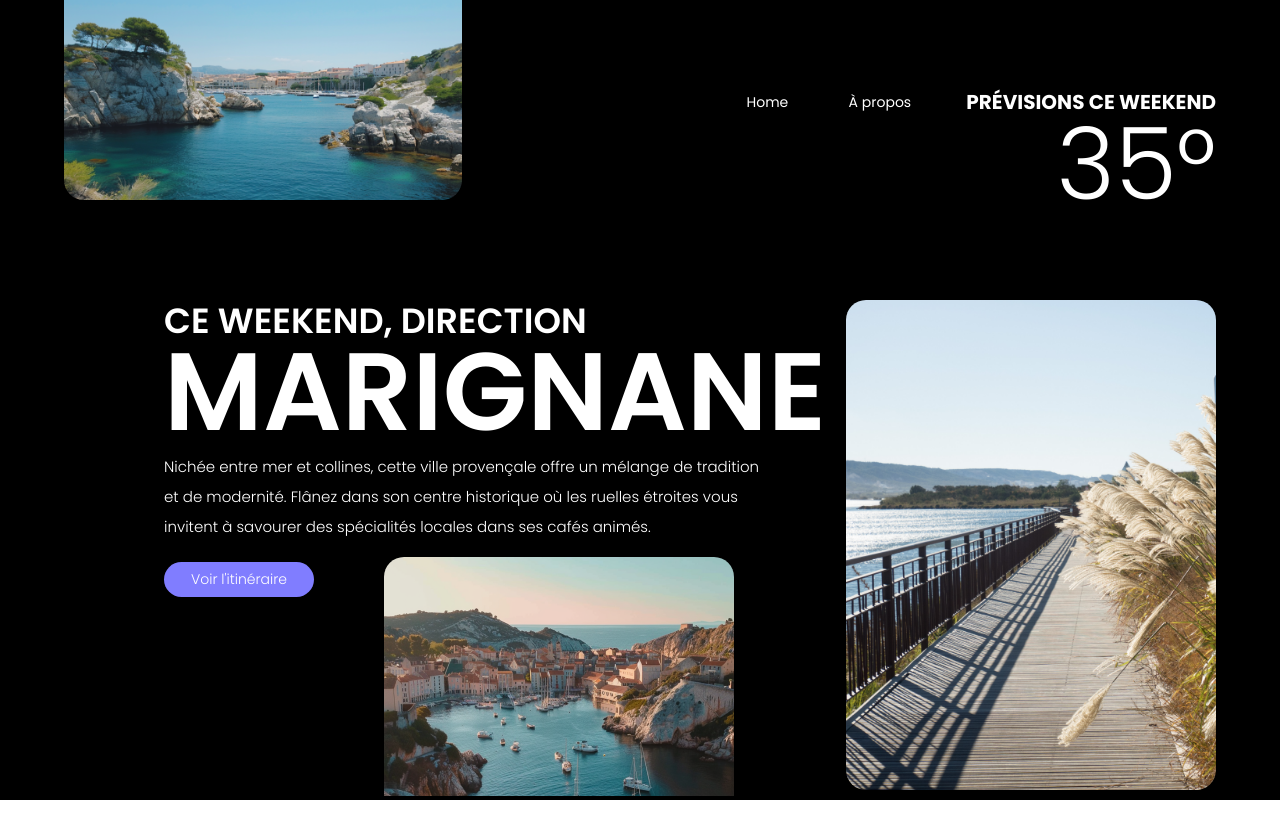
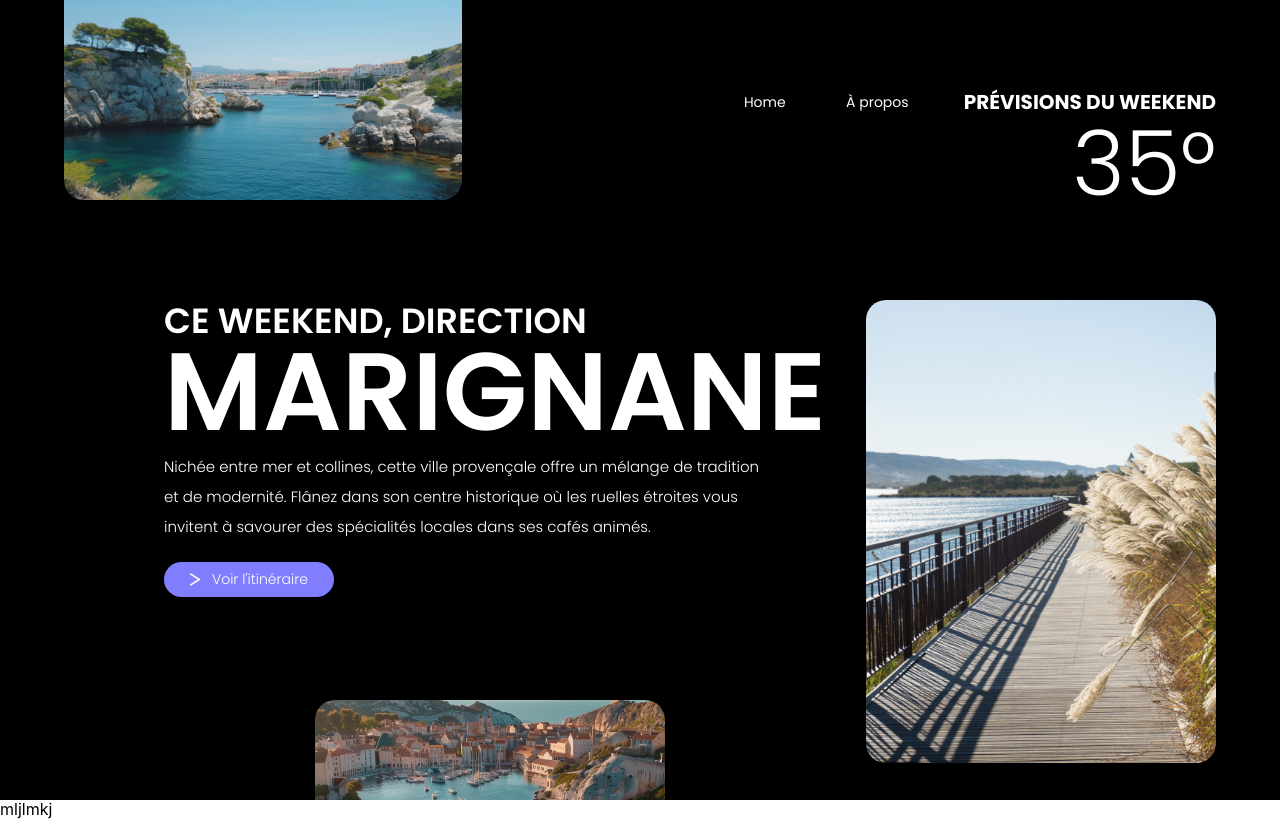
Before and after one commit to VincentHuber/sunspotter-front, a Next.js app: page / in a window 1280 px wide. Built offline with nearby package versions, Linux system fonts and the light colour scheme; no server answers.

Commit message:
style de la home -correctif

```diff
--- a/components/Home.js
+++ b/components/Home.js
@@ -2,6 +2,8 @@ import React from "react";
 import styles from "../styles/Home.module.css";
 import { useEffect, useState } from "react";
 import Image from "next/image";
+import Map from "./Map";
+import Arrow from "../public/arrow"
 
 function Home() {
   const [city, setCity] = useState("");
@@ -24,7 +26,7 @@ function Home() {
   }, []);
 
   return (
-    <div className={styles.firstContent}>
+    <div className={styles.container}>
       <main className={styles.main}>
         <header className={styles.header}>
           <Image
@@ -41,7 +43,7 @@ function Home() {
               <button className={styles.buttonMenu}>À propos</button>
             </div>
             <div className={styles.tempBox}>
-              <h3 className={styles.tempTitle}>PRÉVISIONS CE WEEKEND</h3>
+              <h3 className={styles.tempTitle}>PRÉVISIONS DU WEEKEND</h3>
               <h2 className={styles.temp}>35°</h2>
             </div>
           </div>
@@ -57,7 +59,11 @@ function Home() {
               historique où les ruelles étroites vous invitent à savourer des
               spécialités locales dans ses cafés animés.
             </p>
-            <button className={styles.buttonItinerary}>Voir l'itinéraire</button>
+            <button className={styles.buttonItinerary}>
+              <Arrow/>
+              <p>Voir l'itinéraire</p>
+            </button>
+
           </div>
           <div>
             <Image
@@ -75,14 +81,12 @@ function Home() {
                 src="/mari2.png"
                 alt="Marignane"
                 width={350}
-                height={239}
+                height={237}
                 className={styles.imageDown}
               />
         </div>
       </main>
-      <div className="secondContent">
-
-      </div>
+      < Map/>
     </div>
   );
 }
--- /dev/null
+++ b/components/Map.js
@@ -0,0 +1,12 @@
+import styles from '../styles/Map.module.css';
+
+function Map() {
+  return (
+    <div className={styles.content}>
+        mljlmkj
+
+    </div>
+  );
+}
+
+export default Map;
--- /dev/null
+++ b/public/arrow.js
@@ -0,0 +1,23 @@
+import * as React from "react"
+
+function Icon() {
+  return (
+    <svg
+    xmlns="http://www.w3.org/2000/svg"
+    width="10"
+    height="13"
+    fill="none"
+    viewBox="0 0 13 16"
+  >
+    <path
+      stroke="#fff"
+      strokeLinecap="round"
+      strokeLinejoin="round"
+      strokeWidth="2"
+      d="M1 1l11 7-11 7"
+    ></path>
+  </svg>
+  );
+}
+
+export default Icon;
--- a/styles/Home.module.css
+++ b/styles/Home.module.css
@@ -1,22 +1,16 @@
 @import url('https://fonts.googleapis.com/css2?family=Poppins:ital,wght@0,100;0,200;0,300;0,400;0,500;0,600;0,700;0,800;0,900;1,100;1,200;1,300;1,400;1,500;1,600;1,700;1,800;1,900&display=swap');
 
 
-.firstContent{
+.container{
   height: 100vh;
   width:100vw;
-  display: flex;
-}
-
-.secondContent{
-  height: 100vh;
-  width:100vw;
-  background-color: white;
 }
 
 .main {
   display: flex;
   flex-direction: column;
   align-items: center;
+  justify-content: space-between;
   height: 100vh;
   width:100vw;
   background-color: black;
@@ -56,17 +50,17 @@
 }
 
 .containerImageDown{
-  /* margin-right: 300px; */
-  position: fixed;
-  bottom: 0;
-  left: 30%;
-  /* transform: translateX(-50%); */
-  /* z-index: 999;  */
+  display: flex;
+  margin-right: 300px;
+  height:auto;
+  overflow: hidden; /* Masque tout contenu qui dépasse de la limite du conteneur */
 }
 
 .imageDown {
   border-radius: 20px 20px 0 0;
-  border:1px solid purple;
+  width: 100%;
+  height: auto; /* Hauteur automatique pour conserver les proportions */
+  object-fit: cover; /* Redimensionne l'image pour qu'elle remplisse son conteneur en conservant ses proportions */
 }
 
 
@@ -78,7 +72,6 @@
   display: flex;
   justify-content: space-around;
   padding-right:25px;
-  /* border:1px solid purple; */
 }
 
 .buttonMenu{
@@ -93,7 +86,6 @@
   font-weight: 400;
   text-align: right;
   font-size:14px;
-  /* border:1px solid purple; */
 }
 
 .buttonItinerary{
@@ -102,14 +94,19 @@
   border: none;
   padding: 0;
   height:35px;
-  width: 150px;
+  width: 170px;
   cursor: pointer;
+  display:flex;
+  align-items: center;
+  justify-content: space-around;
+  padding:0 20px 0 20px;
 
   color:white;
   font-family: "Poppins", sans-serif;
   font-weight: 300;
   text-align: center;
   font-size:14px;
+
 }
 
 
@@ -119,8 +116,6 @@
   height:110px;
   display:flex;
   flex-direction: column;
-  /* border:1px solid purple; */
-
 }
 
 .tempTitle{
@@ -143,27 +138,26 @@
   color:white;
   font-family: "Poppins", sans-serif;
   font-weight: 300;
-  font-size: 100px;
+  font-size: 90px;
 }
 
 
 /* ---- CONTENT ---- */
 
 .content{
-    /* border:1px solid purple; */
     width:90vw;
-    height: 500px;
+    height: 400px;
     display:flex;
     justify-content: space-between;
     padding-top:100px;
+    margin-bottom: 100px;
   }
 
 .info{
   width:700px;
   height:300px;
+  margin-right: 40px;
   margin-left:100px;
-  /* border:1px solid pink; */
-
 }
 
 .title{
@@ -174,7 +168,6 @@
   font-style: normal;
   margin-bottom: 10px;
   /* border:1px solid purple; */
-
 }
 
 .titleCity{
--- /dev/null
+++ b/styles/Map.module.css
@@ -0,0 +1,7 @@
+@import url('https://fonts.googleapis.com/css2?family=Poppins:ital,wght@0,100;0,200;0,300;0,400;0,500;0,600;0,700;0,800;0,900;1,100;1,200;1,300;1,400;1,500;1,600;1,700;1,800;1,900&display=swap');
+
+.main{
+    height: 100vh;
+    width: 100vw;
+    background-color: white;
+}
```
